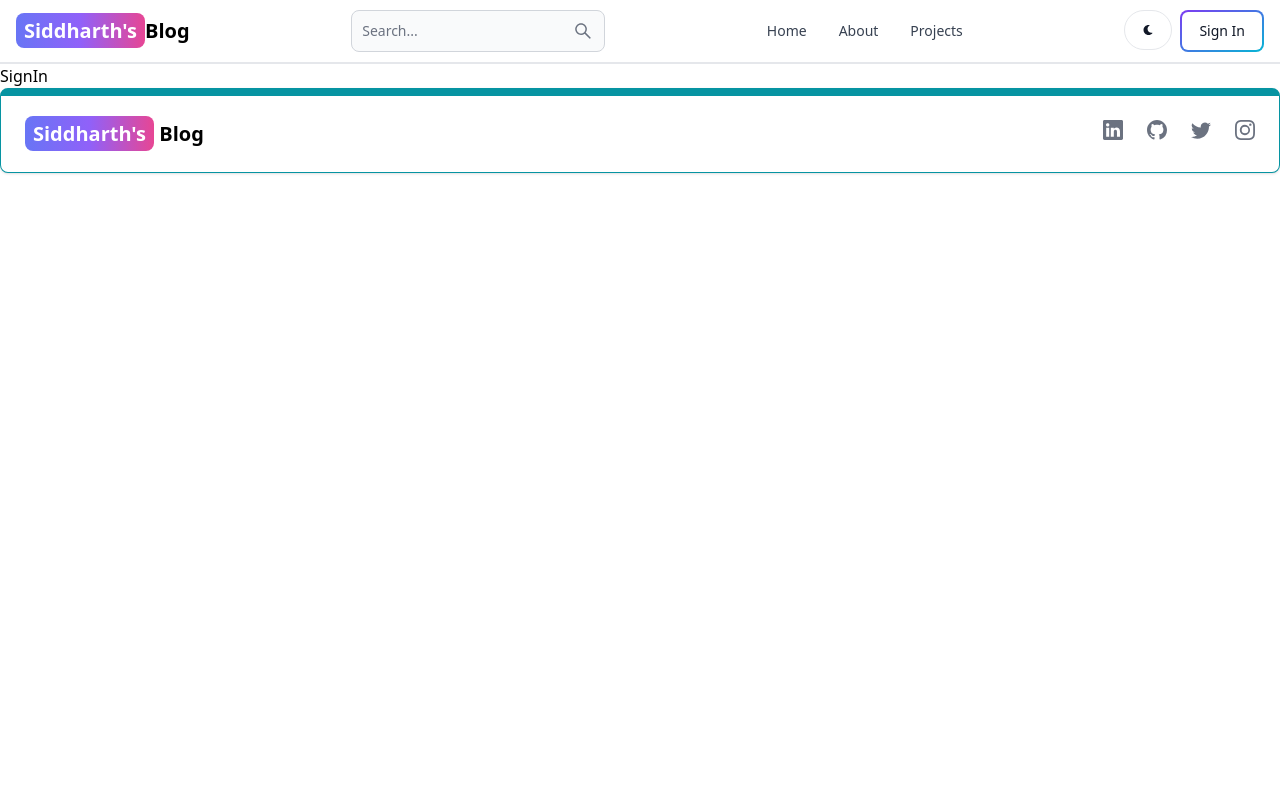
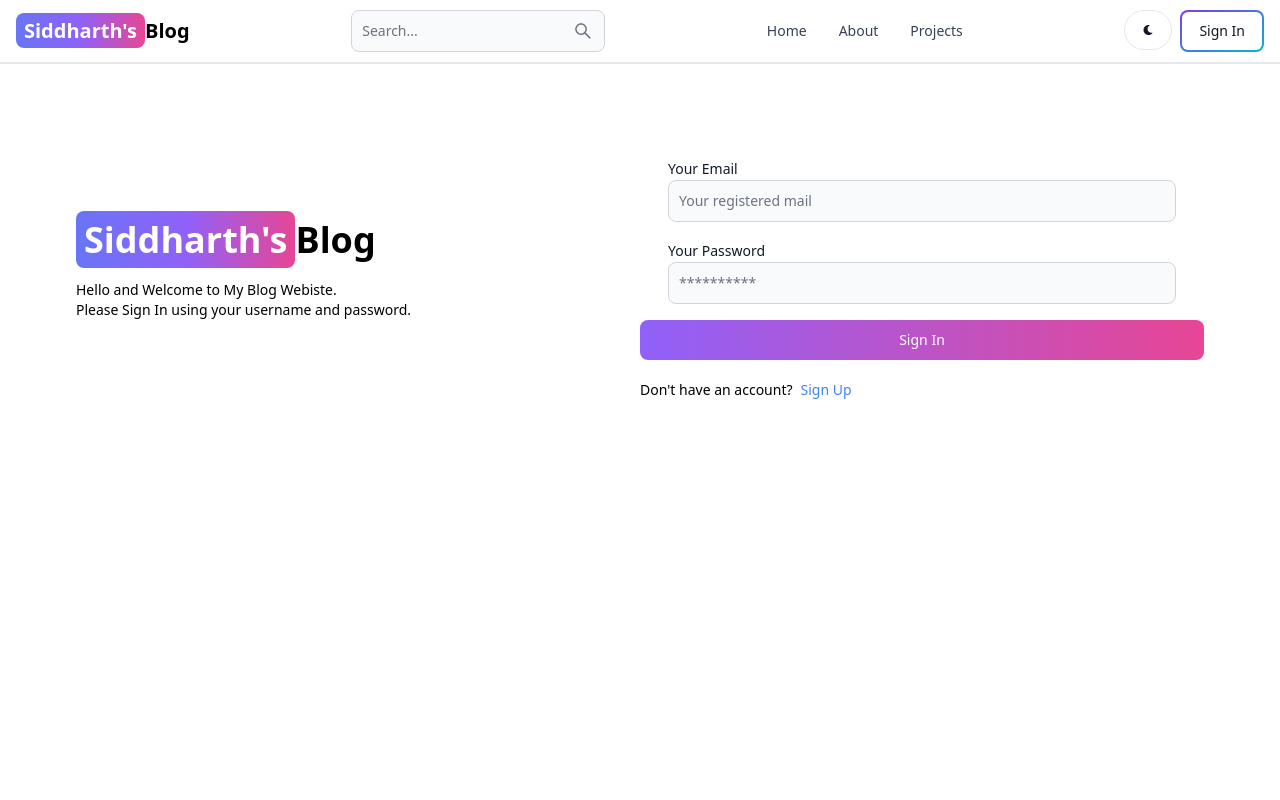
Before and after one commit to siddharth-ruria/mern-blog, a React (Vite) app in the folder client/: page /sign-in in a window 1280 px wide. Shown: the top 800 px of the page. Built offline with nearby package versions, Linux system fonts and the light colour scheme.

Commit message:
complete signin page

```diff
--- a/client/src/pages/SignIn.jsx
+++ b/client/src/pages/SignIn.jsx
@@ -1,7 +1,109 @@
-import React from 'react'
+import { Alert, Button, Label, Spinner, TextInput } from "flowbite-react";
+import { useState } from "react";
+import { Link, useNavigate } from "react-router-dom";
 
 export default function SignIn() {
+  const [formData, setFormData] = useState({});
+  const [errorMessage, setErrorMessage] = useState(null);
+  const [loading, setLoading] = useState(false);
+  const navigate = useNavigate();
+  const handleChange = (e) => {
+    setFormData({ ...formData, [e.target.id]: e.target.value.trim() });
+  };
+  const handleSubmit = async (e) => {
+    e.preventDefault();
+    if (!formData.email || !formData.password) {
+      return setErrorMessage("Please fill out all the  fields.");
+    }
+    try {
+      setLoading(true);
+      setErrorMessage(null);
+      const res = await fetch("/api/auth/signin", {
+        method: "POST",
+        headers: { "Content-Type": "application/json" },
+        body: JSON.stringify(formData),
+      });
+      const data = await res.json();
+      if (data.success === false) {
+        return setErrorMessage(data.message);
+      }
+      setLoading(false);
+      if (res.ok) {
+        navigate("/");
+      }
+    } catch (error) {
+      setErrorMessage(error.message);
+      setLoading(false);
+    }
+  };
   return (
-    <div>SignIn</div>
-  )
+    <div className="min-h-screen mt-20">
+      <div className="flex p-3 max-w-6xl flex-col mx-auto md:flex-row md:items-center">
+        {/* left side */}
+
+        <div className="flex-1">
+          <Link to="/" className="font-bold dark:text-white text-4xl">
+            <span className="px-2 py-1 bg-gradient-to-r from-indigo-500 via-purple-500 to-pink-500 rounded-lg text-white">
+              Siddharth's
+            </span>
+            Blog
+          </Link>
+          <p className="text-sm mt-5 mb-4">
+            Hello and Welcome to My Blog Webiste. <br />
+            Please Sign In using your username and password.
+          </p>
+        </div>
+
+        {/* right side */}
+
+        <div className="flex-1">
+          <form className="flex flex-col gap-4" onSubmit={handleSubmit}>
+            <div className="md:px-7">
+              <Label value="Your Email" />
+              <TextInput
+                type="email"
+                placeholder="Your registered mail"
+                id="email"
+                onChange={handleChange}
+              />
+            </div>
+            <div className="md:px-7">
+              <Label value="Your Password" />
+              <TextInput
+                type="password"
+                placeholder="**********"
+                id="password"
+                onChange={handleChange}
+              />
+            </div>
+            <Button
+              gradientDuoTone={"purpleToPink"}
+              type="submit"
+              disabled={loading}
+            >
+              {loading ? (
+                <>
+                  <Spinner size="sm" />
+                  <span className="pl-3">Loading...</span>
+                </>
+              ) : (
+                "Sign In"
+              )}
+            </Button>
+          </form>
+          <div className="flex gap-2 text-sm mt-5">
+            <span>Don't have an account?</span>
+            <Link to={"/sign-up"} className="text-blue-500">
+              Sign Up
+            </Link>
+          </div>
+          {errorMessage && (
+            <Alert className="mt-5" color="failure">
+              {errorMessage}
+            </Alert>
+          )}
+        </div>
+      </div>
+    </div>
+  );
 }
```
Also changed, not shown: client/src/pages/SignUp.jsx (+59 -38 lines), 1 other file (tests, documents, lock files or other folders).
